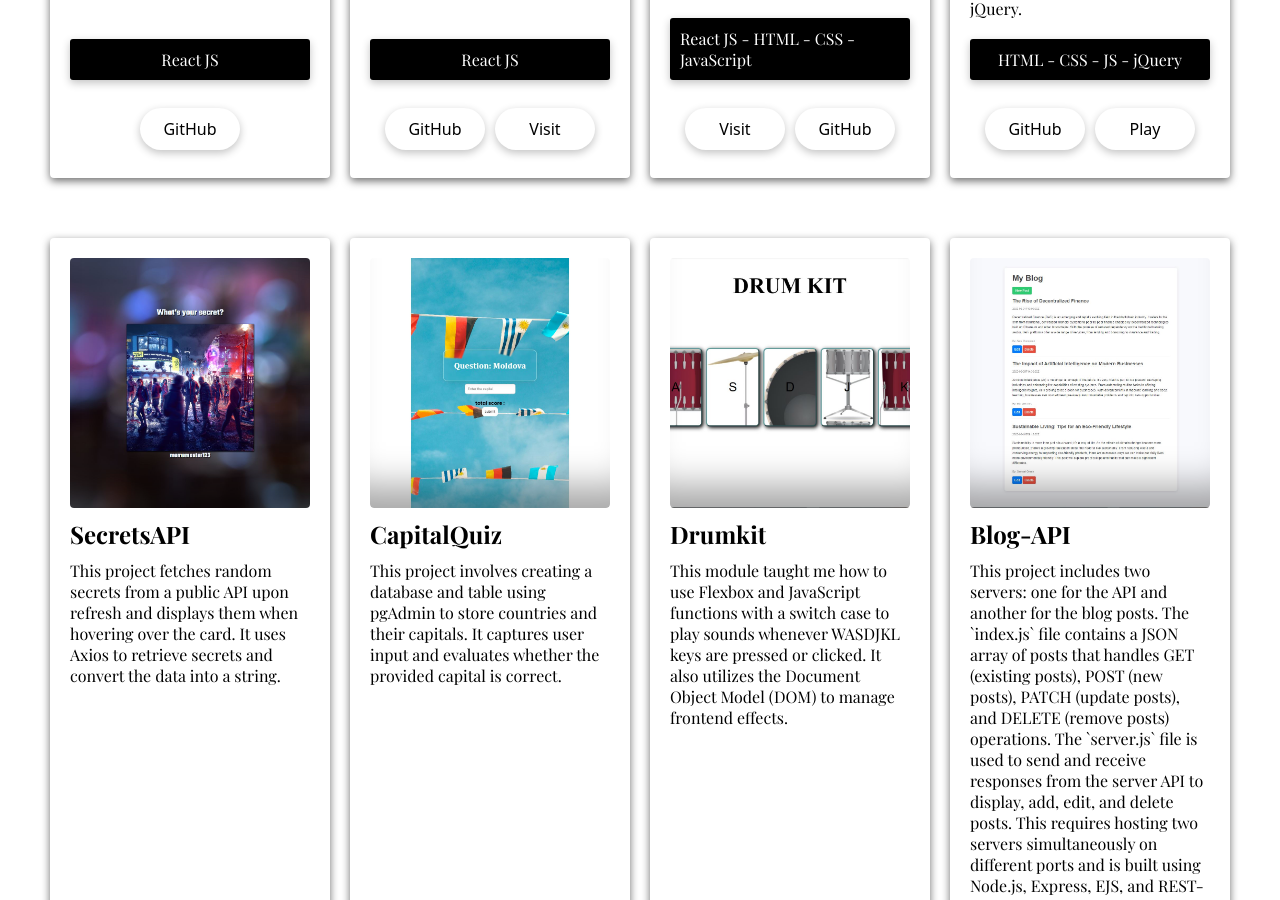
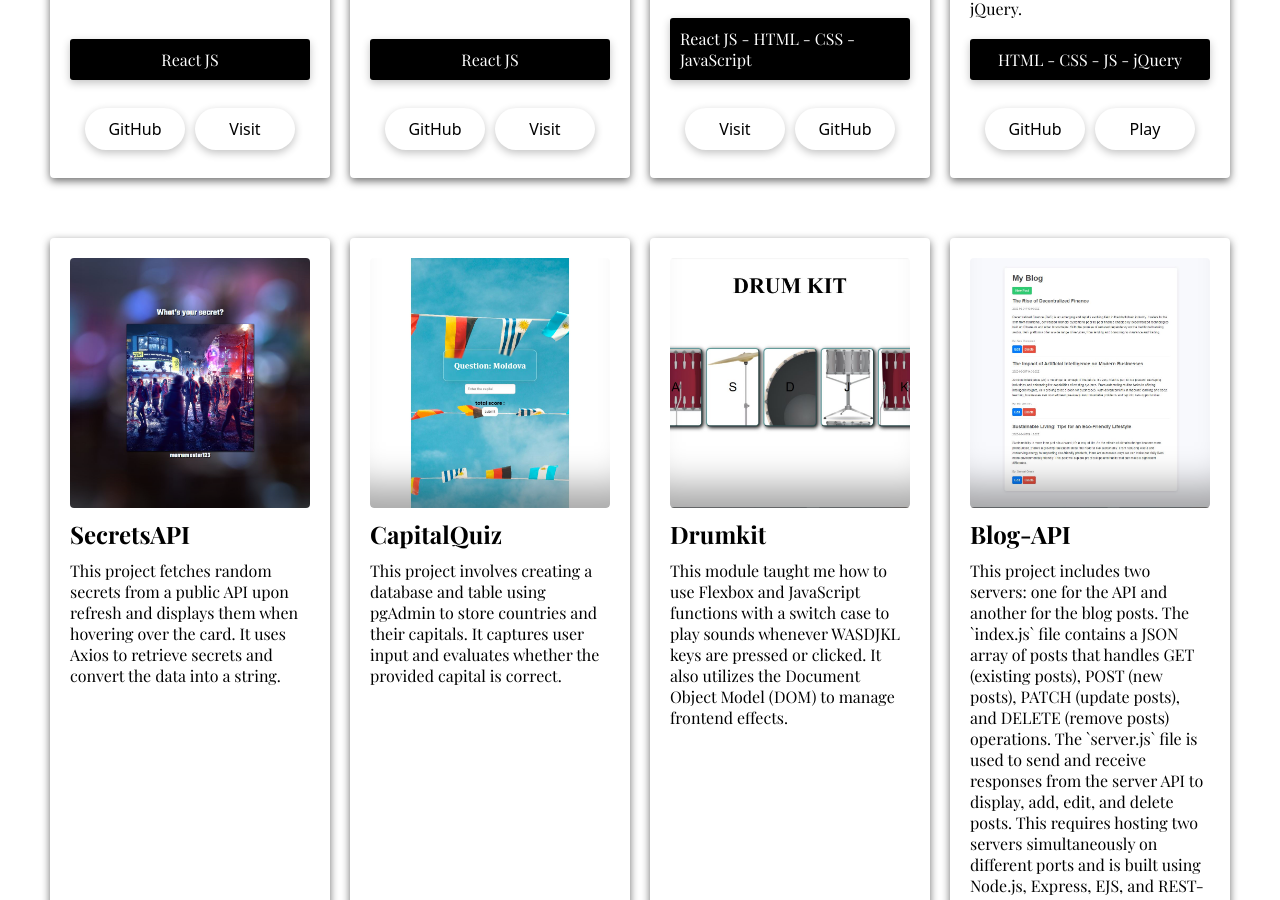
Before and after one commit to Praveenzoro/Portfolio, a plain HTML site: page index.html in a window 1280 px wide. Shown: the part 905-1805 px from the top of the page. Drawn offline with nearby package versions, Linux system fonts and the light colour scheme; a web font is replaced by a local one.

Commit message:
Update index.html

```diff
--- a/index.html
+++ b/index.html
@@ -25,7 +25,7 @@ text-align: left;
 
 font-family: "Playfair Display", serif;
   font-optical-sizing: auto;
-  font: weight 400px;;
+  font: weight 400px;
   font-style: normal;
   font-size: 2rem;
   padding-left: 60px;
@@ -288,7 +288,7 @@ transform: scale(1.2) rotate(10deg);
      <div class="icons">React JS</div>
      <div class="simon">
      <div class="gitlink"><a href="https://github.com/Praveenzoro/AnimeInfo">GitHub</a></div>
-
+     <div class="gitlink"><a href="https://praveenzoro.github.io/AnimeInfo/">Visit</a></div>
     </div>
    </div>
 
```
